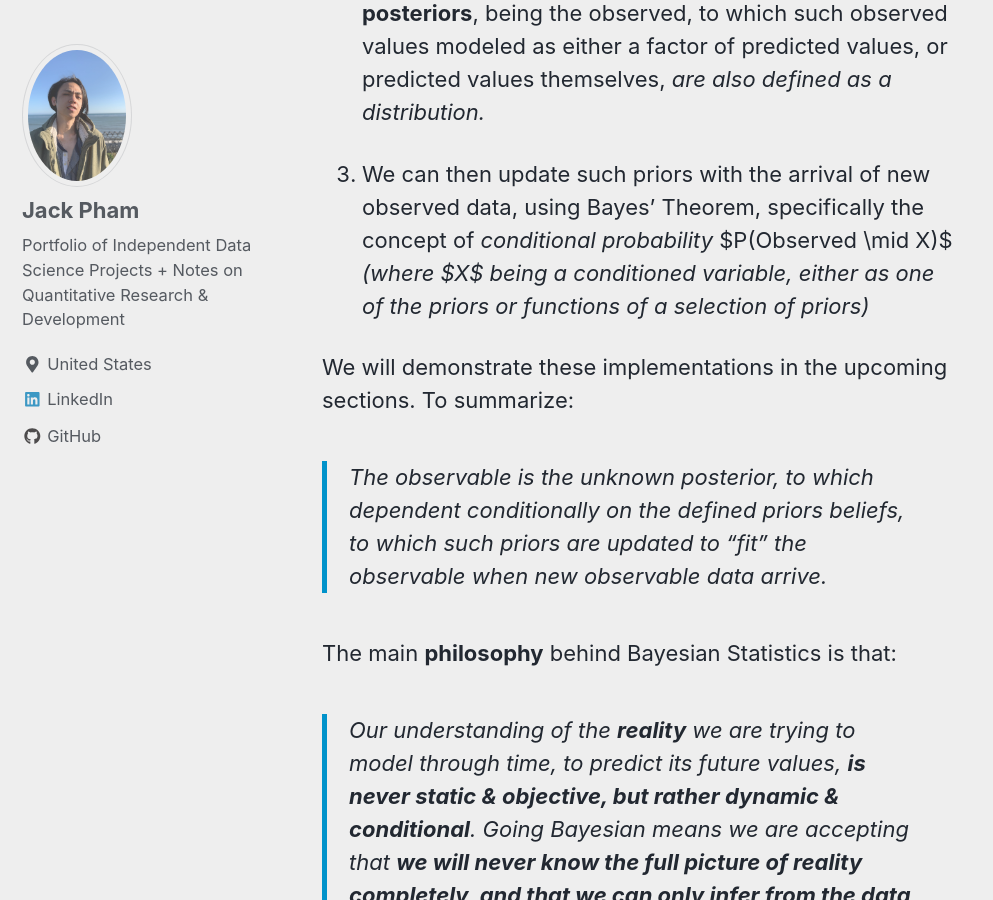
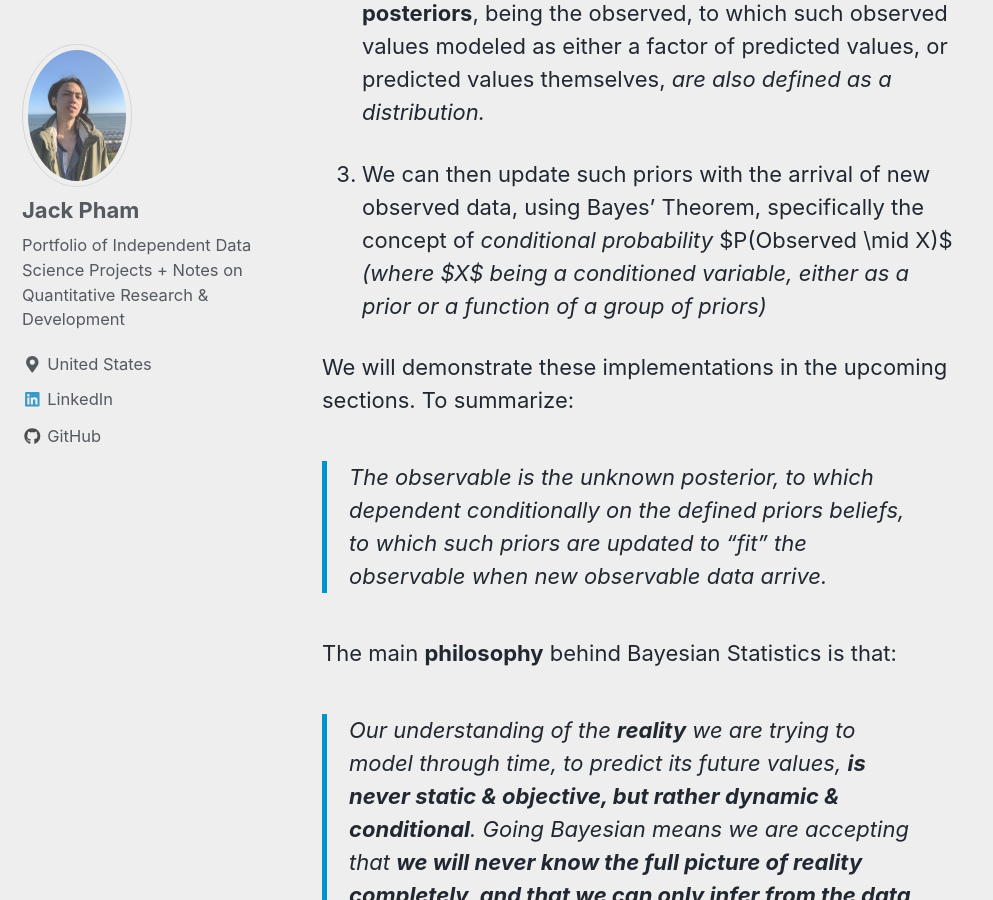
Before and after one commit to jp-quant/jp-quant.github.io, a Jekyll site: the page built from _posts/2020-09-01-fbprophet_bayesian_glm.md, in a window 1280 px wide and 900 px high, scrolled down 5593 px. Shown: the whole window, without its empty margins (0-993 px from the left). Built offline with Jekyll 4.4.1, drawn with Linux system fonts in a browser that asks for light colours; nearby versions of some CDN libraries; part of the change alters nothing that is shown.

Commit message:
_posts/2020-09-01-fbprophet_bayesian_glm.md updated from https://stackedit.io/

```diff
--- a/_posts/2020-09-01-fbprophet_bayesian_glm.md
+++ b/_posts/2020-09-01-fbprophet_bayesian_glm.md
@@ -87,7 +87,7 @@ Shortly put in details, implementation of Bayesian Statistics on time-series GLM
 
 2. We can formulate complex functions (link functions), as $f(A,B,...)$ with defined priors variables $A,B,...$ to the **posteriors**, being the observed, to which such observed values modeled as either a factor of predicted values, or predicted values themselves, *are also defined as a distribution.*
 
-3. We can then update such priors with the arrival of new observed data, using Bayes' Theorem, specifically the concept of *conditional probability* $P(Observed \mid X)$ *(where $X$ being a conditioned variable, either as one of the priors or functions of a selection of priors)*
+3. We can then update such priors with the arrival of new observed data, using Bayes' Theorem, specifically the concept of *conditional probability* $P(Observed \mid X)$ *(where $X$ being a conditioned variable, either as a prior or a function of a group of priors)*
 
 We will demonstrate these implementations in the upcoming sections.
 To summarize:
@@ -101,7 +101,7 @@ The main **philosophy** behind Bayesian Statistics is that:
 
 
 <!--stackedit_data:
-eyJoaXN0b3J5IjpbMTY5NjkzMzM3Nyw0ODI0MTQ5MjQsMTEwNj
-Q2MDQxNSwxNzMwNDI3NzkxLDEwOTg5OTM0NDAsLTE2NDA1NTc4
-MjUsLTk5NTM1NDc0OCwtMTEzNTcyMDU0MF19
+eyJoaXN0b3J5IjpbNzQ0MDQ4NTI4LDQ4MjQxNDkyNCwxMTA2ND
+YwNDE1LDE3MzA0Mjc3OTEsMTA5ODk5MzQ0MCwtMTY0MDU1Nzgy
+NSwtOTk1MzU0NzQ4LC0xMTM1NzIwNTQwXX0=
 -->
```
